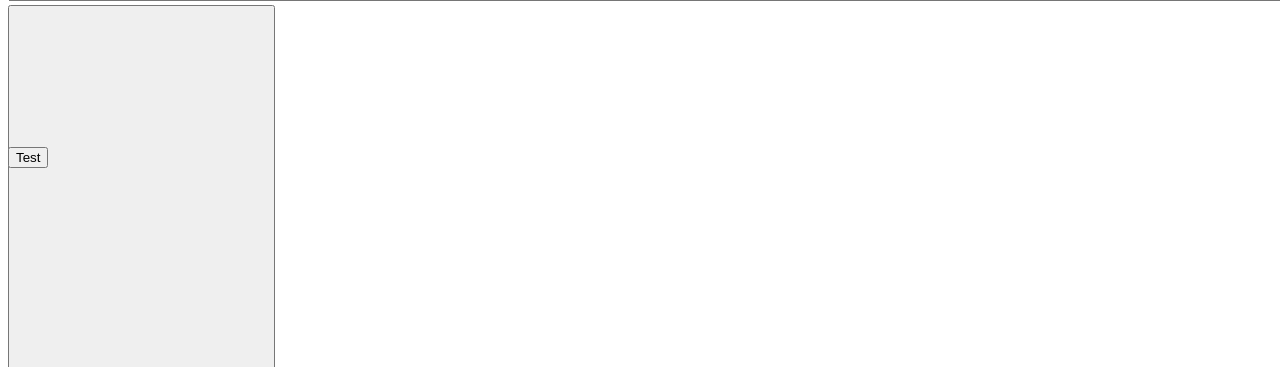
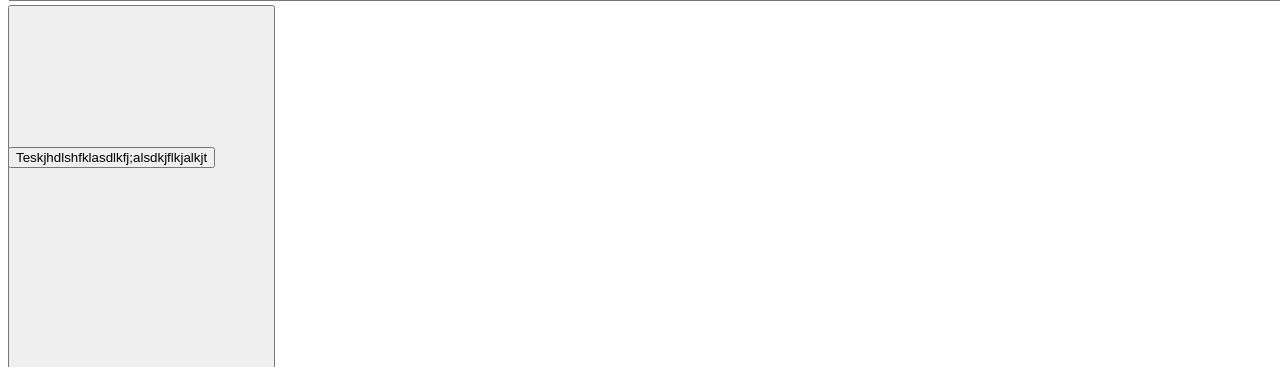
Before and after one commit to harshgarg18/hyperwidget-ppconfig, a Flask app: page /edit in a window 1280 px wide. Shown: the part 1380-1747 px from the top of the page. Run offline with Flask 2, Linux system fonts and the light colour scheme; data comes from the database, SQL or seed files in the repository.

Commit message:
Test Change II

```diff
--- a/templates/display.html
+++ b/templates/display.html
@@ -33,5 +33,5 @@
 
   </body>
 
-  <button> Test</button>
+  <button> Teskjhdlshfklasdlkfj;alsdkjflkjalkjt</button>
 </html>
```
